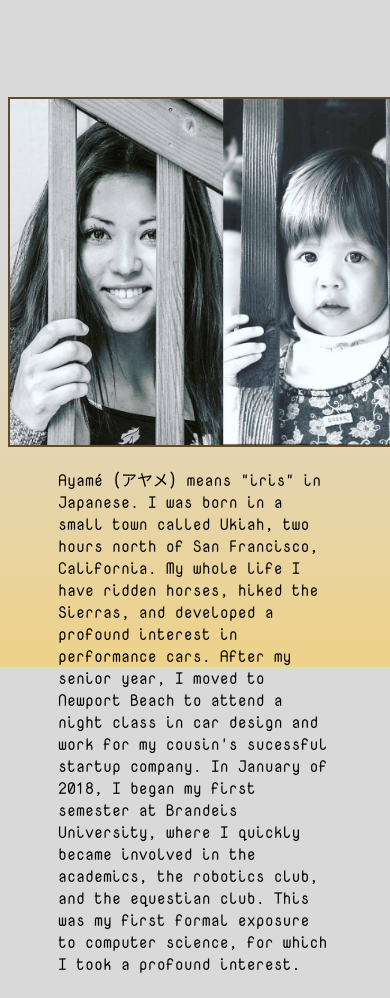
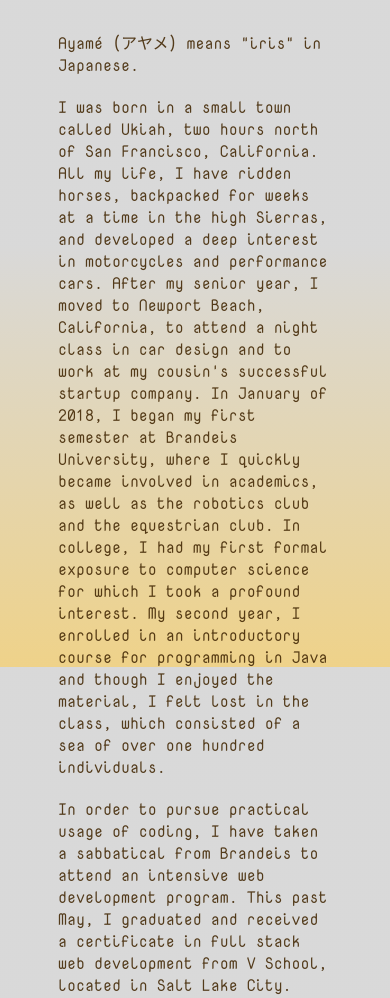
Before and after one commit to emma-barash/cube-portfolio, a plain HTML site: page aboutMe.html in a window 390 px wide. Shown: the part 177-1175 px from the top of the page. Drawn offline with Linux system fonts and the light colour scheme; files whose address does not match are found by name.

Commit message:
deployed, work on responsiveness

```diff
--- a/aboutMe.html
+++ b/aboutMe.html
@@ -11,18 +11,23 @@
     <body>
         <div>
             <h1>Emma Ayamé Barash</h1>
+            <p>Ayamé (アヤメ) means "iris" in Japanese.</p>
+            <p>I was born in a small town called Ukiah, two hours north of San Francisco, California.
+            All my life, I have ridden horses, backpacked for weeks at a time in the high Sierras, and developed a deep interest in motorcycles
+            and performance cars.  After my senior year, I moved to Newport Beach, California, to attend a night class in car design and to work at my cousin's
+            successful startup company.  In January of 2018, I began my first semester at Brandeis University, where I quickly became involved in
+            academics, as well as the robotics club and the equestrian club.  In college, I had my first formal exposure to computer science for which I
+            took a profound interest.  My second year, I enrolled in an introductory course for programming in Java and though I enjoyed the material,
+            I felt lost in the class, which consisted of a sea of over one hundred individuals. </p>
+
+           <p>In order to pursue practical usage of coding, I have taken a sabbatical from Brandeis to attend an intensive web development program.
+            This past May, I graduated and received a certificate in full stack web development from V School, located in Salt Lake City.
+            </p>
             <div class="imgContainer">
                 <img src="./images/ages.jpg" alt="Emma" />
                 <img src="./images/dissaLake.jpg" alt="Dissapointment Lake" />
                 <img src="./images//Emmy.jpg" alt="Emmy" />
             </div>
-            <p>Ayamé (アヤメ) means "iris" in Japanese.  I was born in a small town called Ukiah, two hours north of San Francisco, California.
-            My whole life I have ridden horses, hiked the Sierras, and developed a profound interest in performance cars.  After my senior year, I
-            moved to Newport Beach to attend a night class in car design and work for my cousin's sucessful startup company.  In January of 2018,
-            I began my first semester at Brandeis University, where I quickly became involved in the academics, the robotics club, and the equestian
-            club.  This was my first formal exposure to computer science, for which I took a profound interest.
-
-            </p>
             <h4><a href="./index.html">Back</a></h4>
         </div>
     </body>
--- a/styles/about.css
+++ b/styles/about.css
@@ -27,6 +27,7 @@ p{
     font-family: Nova;
     margin: 20px 50px;
     text-align: left;
+    color: rgb(68, 41, 5, 0.9);
 }
 
 h3{
@@ -56,5 +57,5 @@ div{
 .imgContainer{
     display: flex;
     flex-flow: row;
-    margin-top: 100px;
+    margin-top: 30px;
 }
```
Also changed, not shown: index.html (+2 -2 lines), images/lukeandR.jpg (added), 1 other file.
